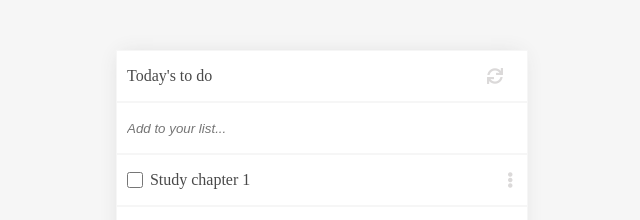
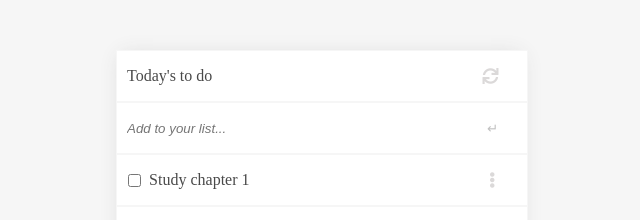
Before and after one commit to Sahar-AbdelSamad/To-do-list, a website built with webpack: page src/index.html in a window 1280 px wide. Shown: the top 220 px of the page, 324-964 px from the left. Built offline with nearby package versions, Linux system fonts and the light colour scheme.

Commit message:
Add submit icon

```diff
--- a/src/index.html
+++ b/src/index.html
@@ -14,7 +14,10 @@
             <p>Today's to do</p>
             <i class="fas fa-sync"></i>
         </div>
-        <input type="text" placeholder="Add to your list...">
+        <div class="text">
+            <input type="text" placeholder="Add to your list...">
+            <button class="submit" type="submit">↵</button>
+        </div>
         <ul class="listItems">
         </ul>
         <button class="clear">Clear all completed</button>
--- a/src/style.css
+++ b/src/style.css
@@ -13,7 +13,7 @@
 }
 
 .today-todo,
-input,
+.text,
 .listItems div,
 .clear {
   border: 1px solid #f6f6f6;
@@ -25,8 +25,19 @@ input,
   padding-left: 10px;
 }
 
-input[type=text] {
+.text input {
   font-style: italic;
+  width: 90%;
+}
+
+.submit,
+.text input {
+  background-color: white;
+  border: none;
+}
+
+.submit {
+  color: #c0c0c0;
 }
 
 .listItems li {
@@ -56,7 +67,7 @@ i {
   background-color: white;
   color: #dbd9d9;
   order: 2;
-  width: 5%;
+  width: 10%;
 }
 
 .today-todo i {
```
Also changed, not shown: Screenshot.png.
